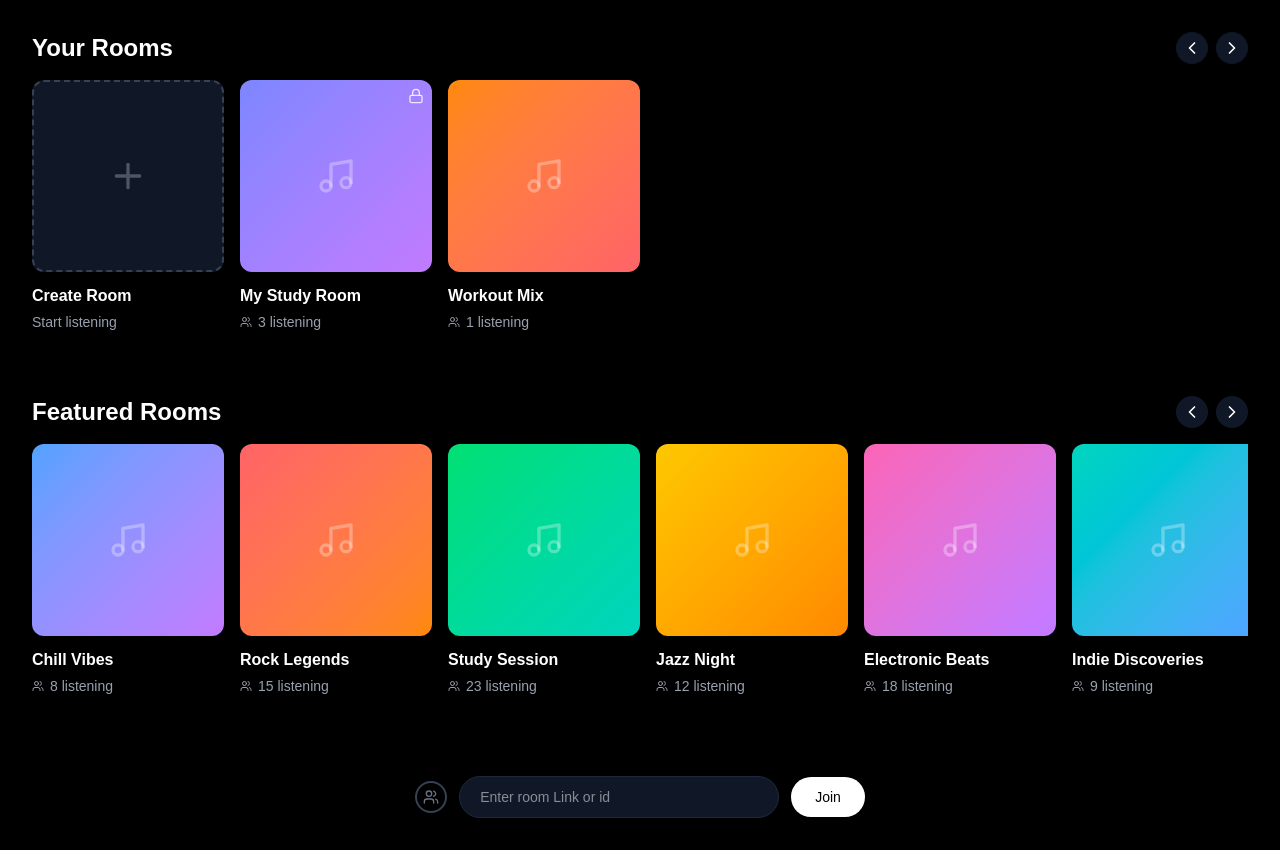
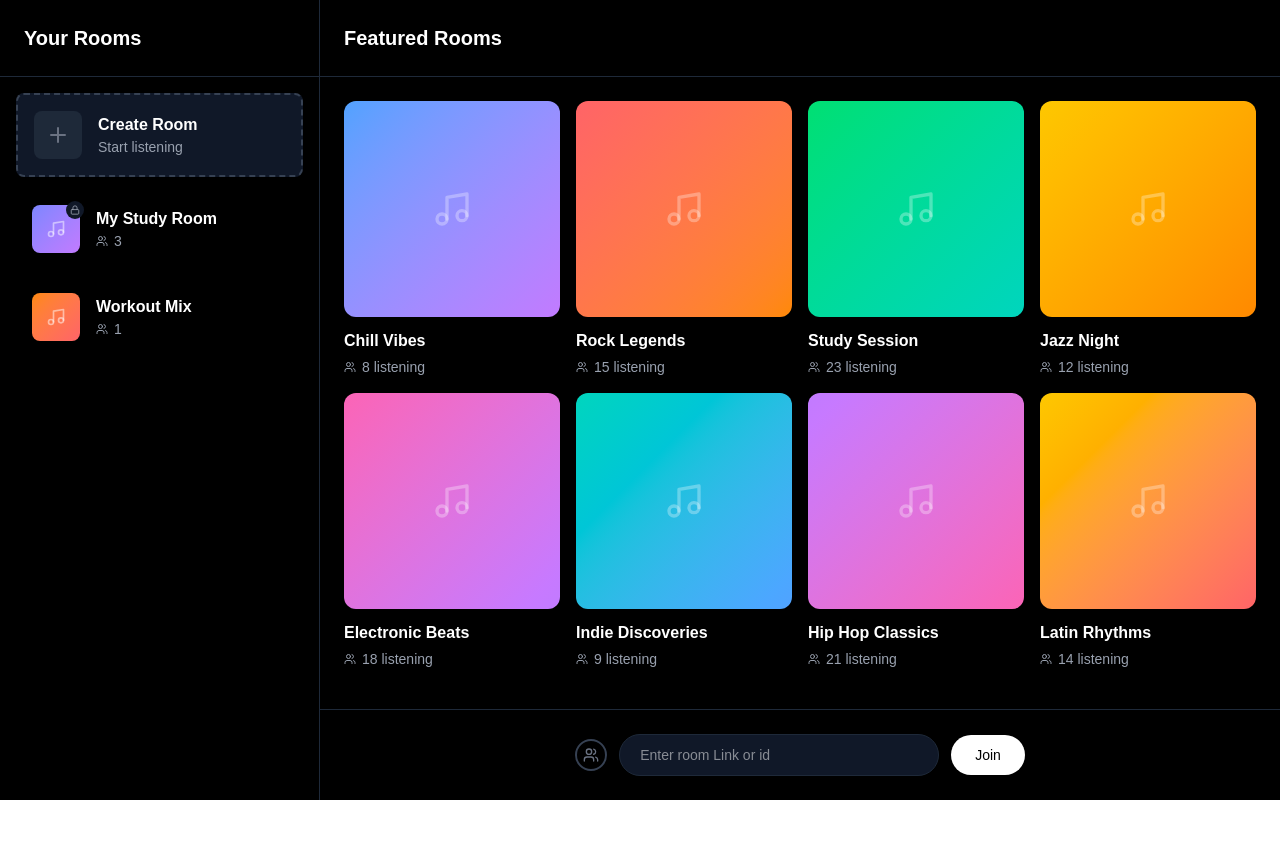
Before and after one commit to MaryamArif7/Sync, a Next.js app in the folder client/: page /browse in a window 1280 px wide. After the commit the page ends 800 px from the top, so only its background shows below. Built offline with nearby package versions, Linux system fonts and the light colour scheme.

Commit message:
2nd version browser page ui

```diff
--- a/client/app/browse/page.tsx
+++ b/client/app/browse/page.tsx
@@ -1,6 +1,6 @@
 'use client';
 import { useState } from 'react';
-import { Plus, Users, Music, Lock, ChevronLeft, ChevronRight } from 'lucide-react';
+import { Plus, Users, Music, Lock } from 'lucide-react';
 
 export default function MusicRoomsBrowser() {
   const [userRooms, setUserRooms] = useState([
@@ -47,40 +47,69 @@ export default function MusicRoomsBrowser() {
     }
   };
 
-  const scrollContainer = (id, direction) => {
-    const container = document.getElementById(id);
-    const scrollAmount = 400;
-    container.scrollBy({
-      left: direction === 'left' ? -scrollAmount : scrollAmount,
-      behavior: 'smooth'
-    });
-  };
+  return (
+    <div className="min-h-screen bg-black text-white">
+      <div className="flex h-screen">
 
-  const RoomCard = ({ room, isCreateCard = false }) => {
-    if (isCreateCard) {
-      return (
+        {/* Left Side - Your Rooms */}
+        <div className="w-80 border-r border-gray-800 flex flex-col">
+          <div className="p-6 border-b border-gray-800">
+            <h2 className="text-xl font-bold">Your Rooms</h2>
+          </div>
+
+          <div className="flex-1 overflow-y-auto p-4">
+            {/* Create Room Button */}
             <div
               onClick={() => setShowCreateModal(true)}
-          className="flex-none w-48 cursor-pointer group"
+              className="flex items-center gap-4 p-4 rounded-lg bg-gray-900 border-2 border-dashed border-gray-700 hover:border-gray-600 cursor-pointer mb-3 transition-colors"
             >
-          <div className="aspect-square bg-gray-900 border-2 border-dashed border-gray-700 rounded-xl flex items-center justify-center hover:border-gray-600 transition-colors mb-3">
-            <Plus size={40} className="text-gray-600 group-hover:text-gray-500 transition-colors" />
+              <div className="w-12 h-12 rounded-lg bg-gray-800 flex items-center justify-center flex-shrink-0">
+                <Plus size={24} className="text-gray-500" />
               </div>
-          <h3 className="font-semibold text-base mb-1 truncate">Create Room</h3>
-          <p className="text-gray-400 text-sm">Start listening</p>
+              <div>
+                <h3 className="font-semibold">Create Room</h3>
+                <p className="text-sm text-gray-400">Start listening</p>
               </div>
-      );
-    }
+            </div>
 
-    return (
-      <div className="flex-none w-48 cursor-pointer group">
+            {/* User Rooms List */}
+            {userRooms.map(room => (
+              <div
+                key={room.id}
+                className="flex items-center gap-4 p-4 rounded-lg hover:bg-gray-900 cursor-pointer mb-2 transition-colors group"
+              >
+                <div className={`w-12 h-12 rounded-lg bg-gradient-to-br ${room.color} flex items-center justify-center flex-shrink-0 relative`}>
+                  <Music size={20} className="text-white/50" />
+                  {room.isPrivate && (
+                    <div className="absolute -top-1 -right-1 bg-gray-900 rounded-full p-1">
+                      <Lock size={10} className="text-gray-400" />
+                    </div>
+                  )}
+                </div>
+                <div className="flex-1 min-w-0">
+                  <h3 className="font-semibold truncate">{room.name}</h3>
+                  <div className="flex items-center gap-1.5 text-gray-400 text-sm">
+                    <Users size={12} />
+                    <span>{room.members}</span>
+                  </div>
+                </div>
+              </div>
+            ))}
+          </div>
+        </div>
+
+        {/* Right Side - Featured Rooms */}
+        <div className="flex-1 flex flex-col">
+          <div className="p-6 border-b border-gray-800">
+            <h2 className="text-xl font-bold">Featured Rooms</h2>
+          </div>
+
+          <div className="flex-1 overflow-y-auto p-6">
+            <div className="grid grid-cols-1 md:grid-cols-2 lg:grid-cols-3 xl:grid-cols-4 gap-4">
+              {featuredRooms.map(room => (
+                <div key={room.id} className="cursor-pointer group">
                   <div className={`aspect-square bg-gradient-to-br ${room.color} rounded-xl mb-3 flex items-center justify-center relative overflow-hidden`}>
                     <Music size={40} className="text-white/30" />
-          {room.isPrivate && (
-            <div className="absolute top-2 right-2">
-              <Lock size={16} className="text-white/80" />
-            </div>
-          )}
                     <div className="absolute inset-0 bg-black/0 group-hover:bg-black/20 transition-colors" />
                   </div>
                   <h3 className="font-semibold text-base mb-1 truncate">{room.name}</h3>
@@ -89,78 +118,13 @@ export default function MusicRoomsBrowser() {
                     <span>{room.members} listening</span>
                   </div>
                 </div>
-    );
-  };
-
-  return (
-    <div className="min-h-screen bg-black text-white p-8">
-      <div className="max-w-7xl mx-auto">
-
-        {/* Your Rooms Section */}
-        <div className="mb-12">
-          <div className="flex items-center justify-between mb-4">
-            <h2 className="text-2xl font-bold">Your Rooms</h2>
-            <div className="flex gap-2">
-              <button
-                onClick={() => scrollContainer('user-rooms', 'left')}
-                className="w-8 h-8 rounded-full bg-gray-900 hover:bg-gray-800 flex items-center justify-center transition-colors"
-              >
-                <ChevronLeft size={20} />
-              </button>
-              <button
-                onClick={() => scrollContainer('user-rooms', 'right')}
-                className="w-8 h-8 rounded-full bg-gray-900 hover:bg-gray-800 flex items-center justify-center transition-colors"
-              >
-                <ChevronRight size={20} />
-              </button>
-            </div>
-          </div>
-
-          <div
-            id="user-rooms"
-            className="flex gap-4 overflow-x-auto scrollbar-hide scroll-smooth pb-4"
-            style={{ scrollbarWidth: 'none', msOverflowStyle: 'none' }}
-          >
-            <RoomCard isCreateCard={true} />
-            {userRooms.map(room => (
-              <RoomCard key={room.id} room={room} />
-            ))}
-          </div>
-        </div>
-
-        {/* Featured Rooms Section */}
-        <div className="mb-12">
-          <div className="flex items-center justify-between mb-4">
-            <h2 className="text-2xl font-bold">Featured Rooms</h2>
-            <div className="flex gap-2">
-              <button
-                onClick={() => scrollContainer('featured-rooms', 'left')}
-                className="w-8 h-8 rounded-full bg-gray-900 hover:bg-gray-800 flex items-center justify-center transition-colors"
-              >
-                <ChevronLeft size={20} />
-              </button>
-              <button
-                onClick={() => scrollContainer('featured-rooms', 'right')}
-                className="w-8 h-8 rounded-full bg-gray-900 hover:bg-gray-800 flex items-center justify-center transition-colors"
-              >
-                <ChevronRight size={20} />
-              </button>
-            </div>
-          </div>
-
-          <div
-            id="featured-rooms"
-            className="flex gap-4 overflow-x-auto scrollbar-hide scroll-smooth pb-4"
-            style={{ scrollbarWidth: 'none', msOverflowStyle: 'none' }}
-          >
-            {featuredRooms.map(room => (
-              <RoomCard key={room.id} room={room} />
               ))}
             </div>
           </div>
 
           {/* Join Room Section */}
-        <div className="flex items-center justify-center gap-3 mt-16">
+          <div className="p-6 border-t border-gray-800">
+            <div className="flex items-center justify-center gap-3">
               <div className="flex items-center gap-2 text-gray-500">
                 <div className="w-8 h-8 rounded-full border-2 border-gray-700 flex items-center justify-center">
                   <Users size={16} />
@@ -174,6 +138,10 @@ export default function MusicRoomsBrowser() {
               <button className="bg-white text-black px-6 py-2.5 rounded-full font-medium hover:bg-gray-200 transition-colors text-sm">
                 Join
               </button>
+            </div>
+          </div>
+        </div>
+
       </div>
 
       {/* Create Room Modal */}
@@ -222,6 +190,5 @@ export default function MusicRoomsBrowser() {
         </div>
       )}
     </div>
-    </div>
   );
 }
```
Lines whose indentation alone changed are shown as unchanged.
